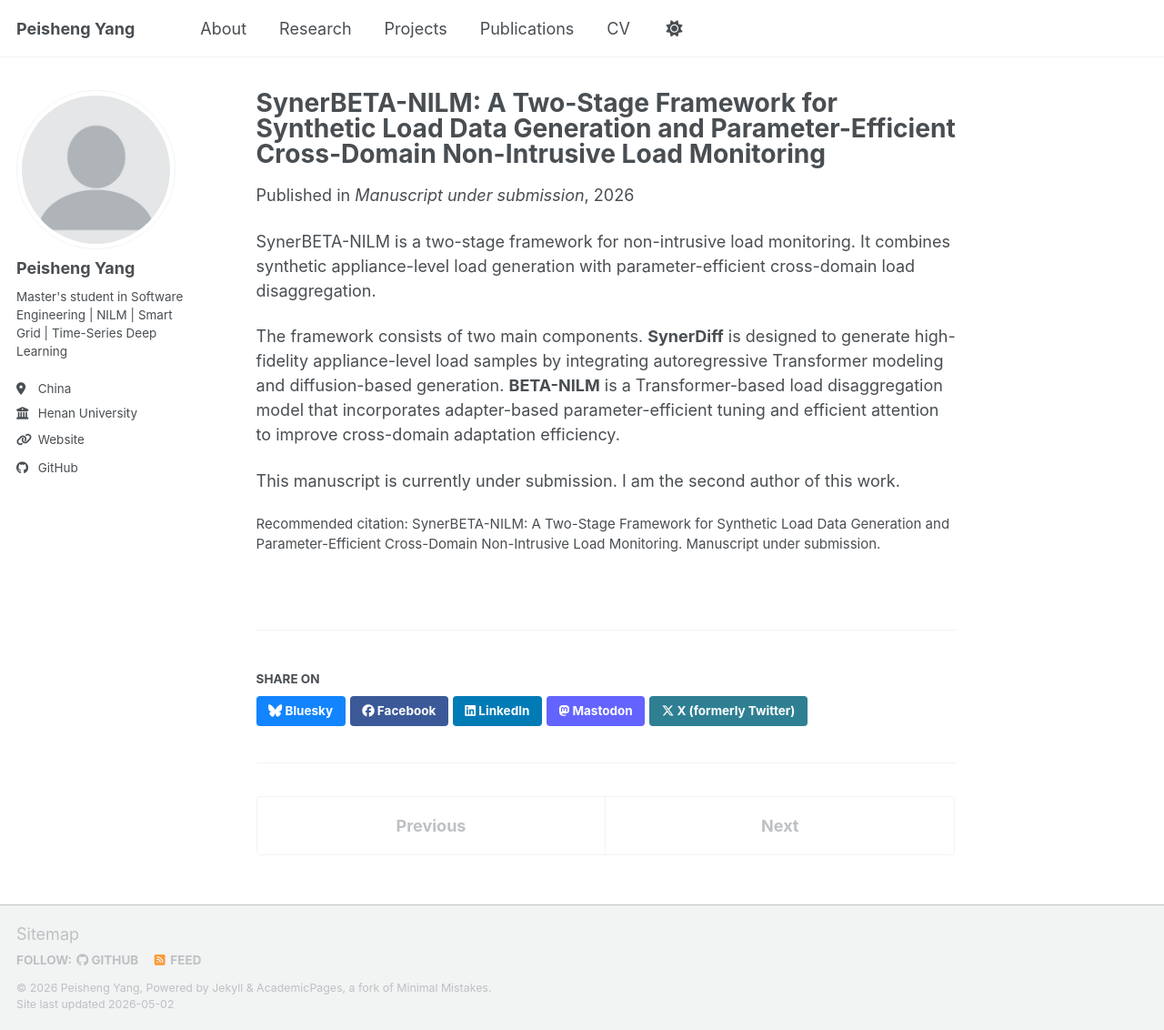
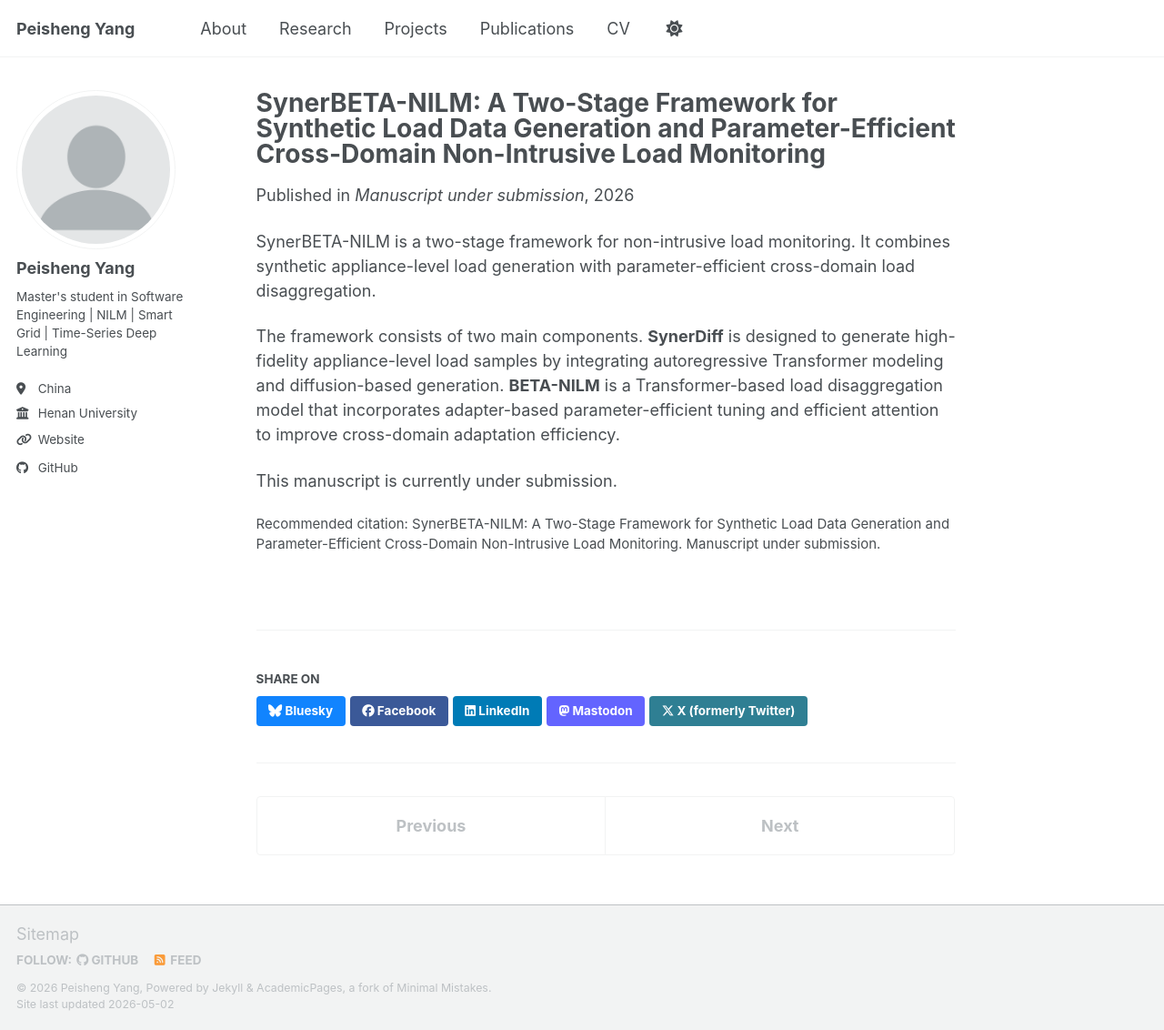
Before and after one commit to AKAYoung/akayoung.github.io, a Jekyll site: the page built from _publications/2026-synerbeta-nilm.md, in a window 1280 px wide and 1132 px high. Shown: the whole window at 91% size. Built offline with Jekyll 4.4.1, drawn with Linux system fonts in a browser that asks for light colours; a script bundle is joined from its source files by our own code; library files that are not in the unit come from our copies.

Commit message:
Update 2026-synerbeta-nilm.md

```diff
--- a/_publications/2026-synerbeta-nilm.md
+++ b/_publications/2026-synerbeta-nilm.md
@@ -14,4 +14,4 @@ SynerBETA-NILM is a two-stage framework for non-intrusive load monitoring. It co
 
 The framework consists of two main components. **SynerDiff** is designed to generate high-fidelity appliance-level load samples by integrating autoregressive Transformer modeling and diffusion-based generation. **BETA-NILM** is a Transformer-based load disaggregation model that incorporates adapter-based parameter-efficient tuning and efficient attention to improve cross-domain adaptation efficiency.
 
-This manuscript is currently under submission. I am the second author of this work.
+This manuscript is currently under submission.
```
